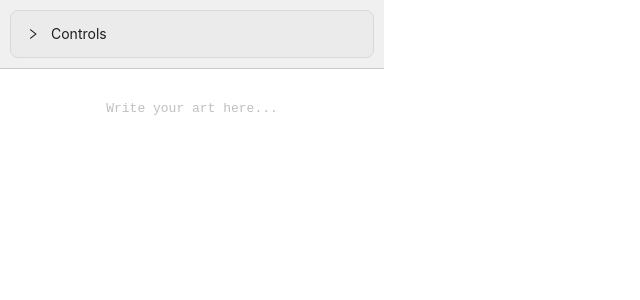
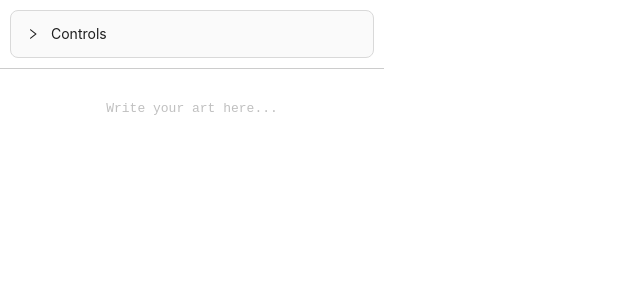
Before and after one commit to DomenicoSacco94/haiku-generator, a React (Vite) app: page / in a window 1280 px wide. Shown: the top 300 px of the page, without its empty margins (0-640 px from the left). Built offline with nearby package versions, Linux system fonts and the light colour scheme.

Commit message:
fix small bugs for print positioning

```diff
--- a/src/components/ControlBar.css
+++ b/src/components/ControlBar.css
@@ -1,5 +1,4 @@
 .control-bar {
-    background-color: #f0f0f0;
     padding: 10px;
     border-bottom: 1px solid #ccc;
 }
@@ -9,3 +8,9 @@
     align-items: center;
     gap: 10px;
 }
+
+.control-bar-hidden {
+    opacity: 0 !important;
+    pointer-events: none !important;
+    visibility: hidden !important;
+}
--- a/src/components/ControlBar.tsx
+++ b/src/components/ControlBar.tsx
@@ -50,8 +50,8 @@ function ControlBar() {
     };
 
     return (
-        <div hidden={hideControlBar} className="control-bar">
-            <Collapse>
+        <div className={`control-bar ${hideControlBar ? 'control-bar-hidden' : ''}`}>
+            <Collapse >
                 <Panel header="Controls" key="1">
                     <div className="control-bar-content">
                         <Checkbox defaultChecked onChange={handleShowSyllables}>Show Syllables</Checkbox>
```
